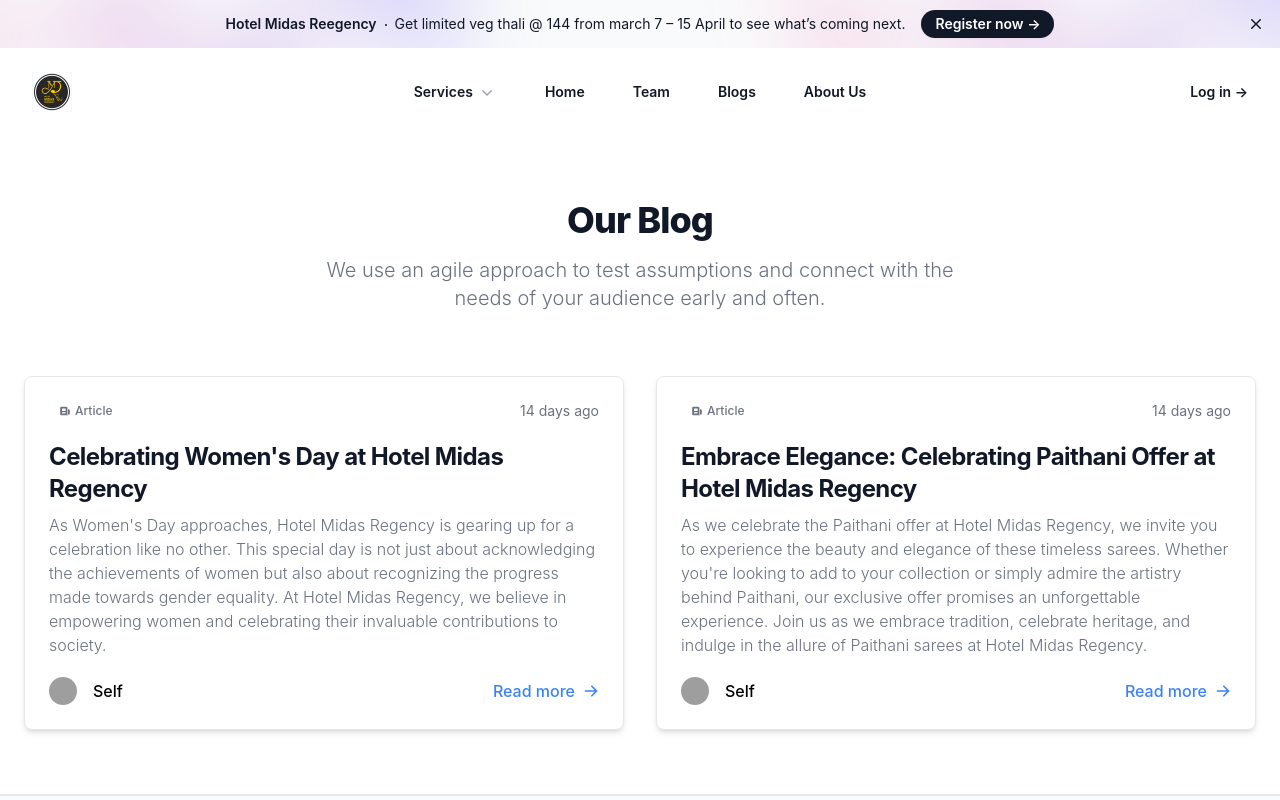
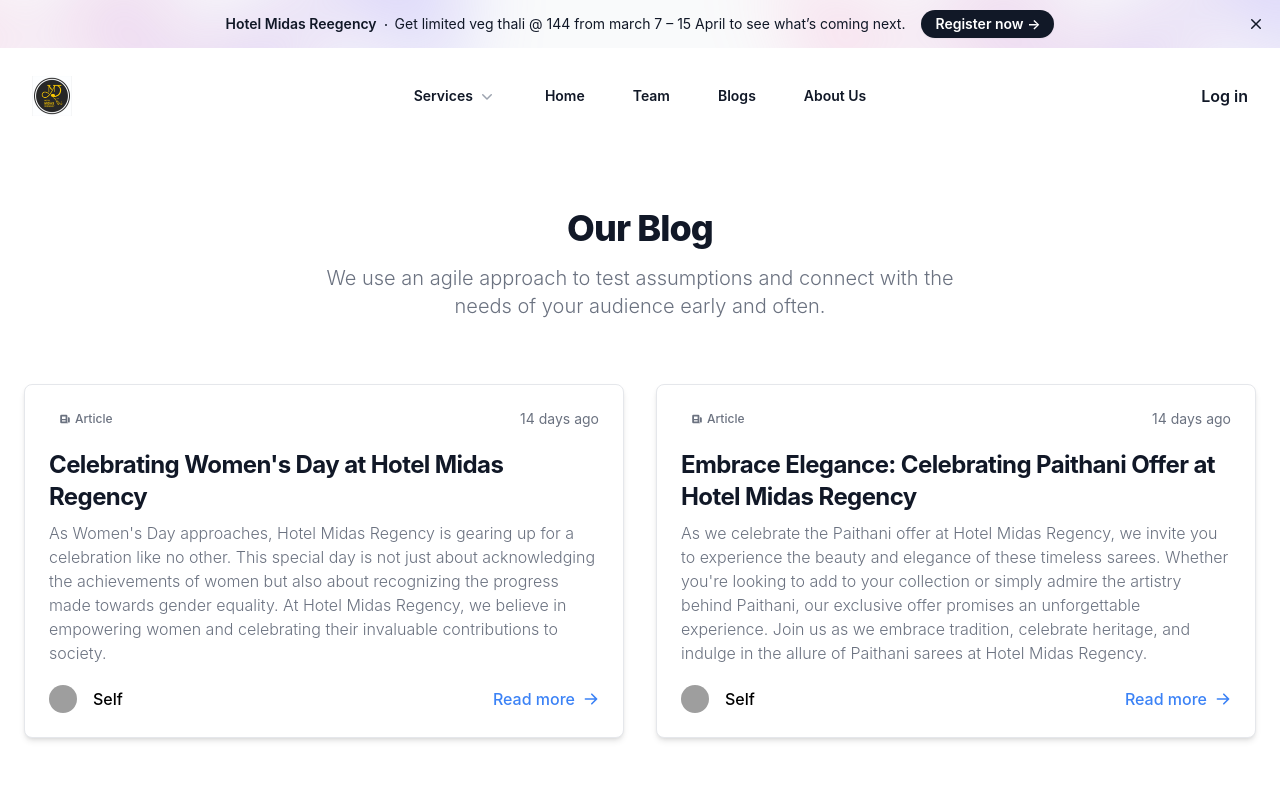
Before and after one commit to VZade1999/hotelmidasreegencyfe, a React (Create React App) app: page /blogs in a window 1280 px wide. Shown: the top 800 px of the page. Built offline with nearby package versions, Linux system fonts and the light colour scheme; grey boxes are pictures that could not be loaded.

Commit message:
logout and login in handle

```diff
--- a/package.json
+++ b/package.json
@@ -18,6 +18,7 @@
     "axios": "^1.7.2",
     "heroicons-react": "^1.4.1",
     "js-cookie": "^3.0.5",
+    "jsonwebtoken": "^9.0.2",
     "razorpay": "^2.9.4",
     "react": "^18.2.0",
     "react-datepicker": "^6.9.0",
--- a/src/Component/BookRoom/Checkout.js
+++ b/src/Component/BookRoom/Checkout.js
@@ -3,6 +3,7 @@
 import { Link, useNavigate } from "react-router-dom";
 import { PostApi } from "../Api/api";
 import { Watch } from "react-loader-spinner";
+
 
 const Checkout = () => {
   const navigate = useNavigate();
@@ -20,6 +21,8 @@
   const totalofRoom = room.price + tax;
 
   useEffect(() => {
+    window.scrollTo(0, 0)
+
     const script = document.createElement("script");
     script.src = "https://checkout.razorpay.com/v1/checkout.js";
     script.async = true;
@@ -37,10 +40,7 @@
   const originalDateStringForCheckOut = useSelector(
     (state) => state.roomdata.checkOutDate
   );
-  console.log(
-    "out date",
-    useSelector((state) => state.roomdata.checkOutDate)
-  );
+
   // Ensure originalDateStringForCheckIn is a valid date object
   const checkInDateObject = new Date(originalDateStringForCheckIn);
   const checkOutDateObject = new Date(originalDateStringForCheckOut); // Convert date to a string format
@@ -144,6 +144,7 @@
         console.log(error);
       }
     } else {
+      window.scrollTo(0, 0)
       setError(true);
     }
   };
@@ -243,8 +244,7 @@
                     className="p-4 mb-4 text-sm text-red-800 rounded-lg bg-red-50 dark:bg-gray-800 dark:text-red-400"
                     role="alert"
                   >
-                    <span class="font-medium">Required!</span> All below fields
-                    are required.
+                    <span class="font-medium">Required!</span> Please Fill booking form
                   </div>
                 )}
 
--- a/src/Component/BookRoom/Roomdata.js
+++ b/src/Component/BookRoom/Roomdata.js
@@ -1,5 +1,4 @@
-import React, {useState} from "react";
-
+import React from "react";
 import { Link, useNavigate } from "react-router-dom";
 import { useDispatch } from "react-redux";
 import { roomId } from "./../Redux/Sclice";
@@ -10,7 +9,6 @@
 const Roomdata = (props) => {
   const navigate = useNavigate();
   // const count = useSelector((state) => state.roomdata.value);
-  console.log(props);
   const dispatch = useDispatch();
   const Bearer = Cookies.get("Bearer");
   const handleRoomBook = () => {
--- a/src/Component/Header.js
+++ b/src/Component/Header.js
@@ -1,7 +1,7 @@
 import React from 'react'
 import { Link } from 'react-router-dom';
 import Logo from '../Assets/Images/logo.jpg'
-
+import { useSelector } from 'react-redux';
 import { Fragment, useState } from 'react'
 import { Dialog, Disclosure, Popover, Transition } from '@headlessui/react'
 import {
@@ -32,7 +32,14 @@
 }
 
 const Header = () => {
+  const userData = useSelector((state) => state.userdata.userName);
     const [mobileMenuOpen, setMobileMenuOpen] = useState(false)
+
+    const resetCookies =() =>{
+
+    }
+
+
     return (
         <header className="bg-white">
           <nav className="mx-auto flex max-w-7xl items-center justify-between p-6 lg:px-8" aria-label="Global">
@@ -118,9 +125,20 @@
 
             </Popover.Group>
             <div className="hidden lg:flex lg:flex-1 lg:justify-end">
-              <Link to='/login' className="text-sm font-semibold leading-6 text-gray-900">
-                Log in <span aria-hidden="true">&rarr;</span>
-              </Link>
+
+            {!userData &&(<Link
+                      to='/login'
+                      className="-mx-3 block rounded-lg px-3 py-2.5 text-base font-semibold leading-7 text-gray-900 hover:bg-gray-50"
+                    >
+                      Log in
+                    </Link>)}{userData &&(<Link
+                      to='/' onClick={resetCookies}
+                      className="-mx-3 block rounded-lg px-3 py-2.5 text-base font-semibold leading-7 text-gray-900 hover:bg-gray-50"
+                    >
+                      Log out
+                    </Link>)
+
+                    }
             </div>
           </nav>
           <Dialog as="div" className="lg:hidden" open={mobileMenuOpen} onClose={setMobileMenuOpen}>
@@ -211,12 +229,20 @@
                     </Link>
                   </div>
                   <div className="py-6">
-                    <Link
-                      to='login'
+                    {!userData &&(<Link
+                      to='/login'
                       className="-mx-3 block rounded-lg px-3 py-2.5 text-base font-semibold leading-7 text-gray-900 hover:bg-gray-50"
                     >
                       Log in
-                    </Link>
+                    </Link>)}{userData &&(<Link
+                      to='/'
+                      className="-mx-3 block rounded-lg px-3 py-2.5 text-base font-semibold leading-7 text-gray-900 hover:bg-gray-50"
+                    >
+                      Log out
+                    </Link>)
+
+                    }
+
                   </div>
 
                 </div>
--- a/src/Component/Homepage.js
+++ b/src/Component/Homepage.js
@@ -1,14 +1,25 @@
 import React from "react";
 import { Link } from "react-router-dom";
+import { useDispatch } from "react-redux";
+import { userData } from "./Redux/userSclice";
+const Cookies = require('js-cookie');
+
+
 
 const Homepage = () => {
+  const dispatch = useDispatch();
+  Cookies.remove('Bearer');
+  dispatch(userData(false));
+
   return (
     <section className="bg-gray-900 text-white">
       <div class="mx-auto max-w-screen-xl px-4 py-8 lg:flex lg:h-screen lg:items-start">
         <div class="mx-auto max-w-3xl text-center">
           <h1 class=" p-10 bg-gradient-to-r from-green-300 via-blue-500 to-purple-600 bg-clip-text text-3xl font-extrabold text-transparent md:text-5xl sm:text-5xl">
             नमस्कार मंडळी
-            <h1><span class=" m-1  sm:block">Welcome to Hotel Midas </span></h1>
+            <h1>
+              <span class=" m-1  sm:block">Welcome to Hotel Midas </span>
+            </h1>
           </h1>
 
           <p class="mx-auto mt-4 max-w-xl sm:text-xl/relaxed">
--- a/src/Component/Redux/store.js
+++ b/src/Component/Redux/store.js
@@ -1,8 +1,10 @@
 import { configureStore } from '@reduxjs/toolkit'
-import Sclice from './Sclice'
+import roomData from './Sclice'
+import userData from './userSclice';
 
 export default configureStore({
   reducer: {
-    roomdata: Sclice,
+    roomdata: roomData,
+    userdata: userData,
   },
 })
--- /dev/null
+++ b/src/Component/Redux/userSclice.js
@@ -0,0 +1,18 @@
+import { createSlice } from '@reduxjs/toolkit'
+
+export const userSlice = createSlice({
+  name: 'userData',
+  initialState: {
+    userName: false
+  },
+  reducers: {
+    userData: (state, action) => {
+        state.userName = action.payload;
+    },
+  },
+})
+
+// Action creators are generated for each case reducer function
+export const { userData } = userSlice.actions
+
+export default userSlice.reducer
--- a/src/Component/User/Login.js
+++ b/src/Component/User/Login.js
@@ -4,8 +4,11 @@
 import { useNavigate } from "react-router-dom";
 import Cookies from "js-cookie";
 import { Watch } from "react-loader-spinner";
+import { useDispatch } from "react-redux";
+import { userData} from "./../Redux/userSclice";
 
 const Login = () => {
+  const dispatch = useDispatch();
   const [formData, setFormData] = useState({
     email: "",
     password: "",
@@ -36,6 +39,7 @@
         });
         setLoader(false);
         if (loginResponse.loginResult.status) {
+          dispatch(userData(loginResponse.loginResult.status));
           navigate("/bookroom");
           Cookies.set("Bearer", loginResponse.loginResult.message);
         } else if (!loginResponse.loginResult.status) {
```
Also changed, not shown: src/Component/BookRoom/Bookroom.js (+70 -17 lines), 1 other file (tests, documents, lock files or other folders).
